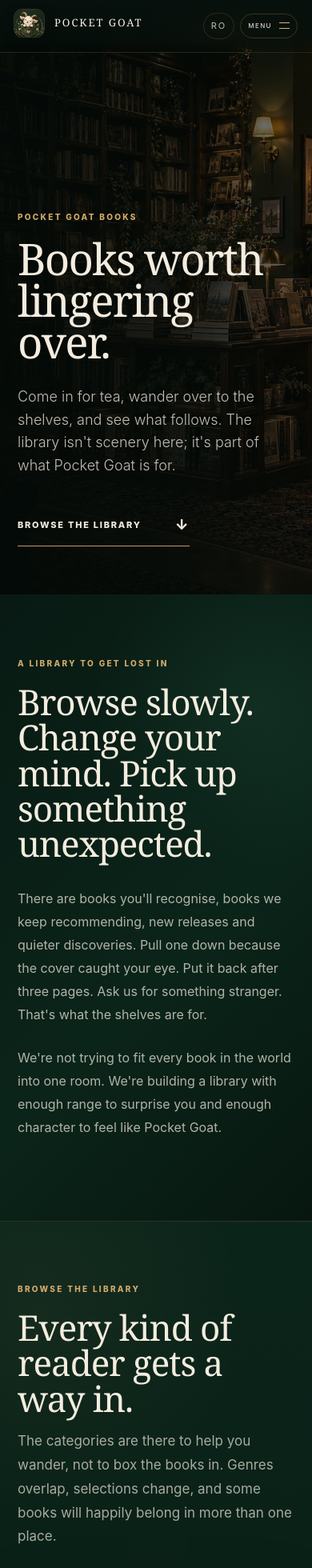
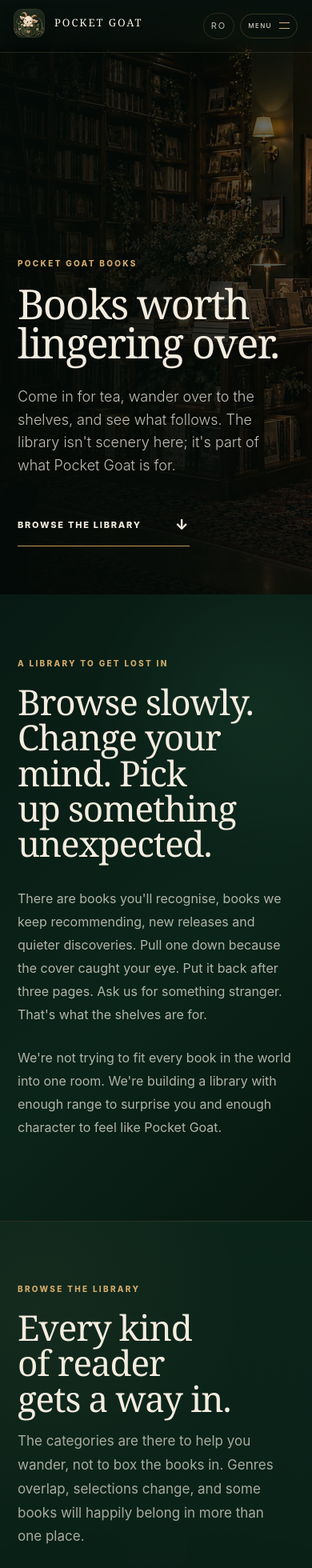
Before and after one commit to drezzillah-prog/pocket-goat-website, a Next.js app: page /en/books in a window 390 px wide. Shown: the top 1960 px of the page at 80% size. Built offline with nearby package versions, Linux system fonts and the light colour scheme.

Commit message:
polish: balance typography across compact mobile layouts

```diff
--- a/src/app/globals.css
+++ b/src/app/globals.css
@@ -1170,3 +1170,51 @@
   }
   .events-all-button{justify-self:start}
 }
+
+
+/* Final visual QA — heading rhythm and compact-phone resilience */
+.hero h1,
+.subhero h1,
+.books-hero h1,
+.section-heading h2,
+.welcome-copy h2,
+.space-principles-heading h2,
+.books-intro h2,
+.books-section-heading h2,
+.books-rec-copy h2,
+.books-dobrogea-copy h2,
+.read-here h2,
+.books-culture h2,
+.book-finds-you blockquote,
+.manifesto-section blockquote,
+.community-section h2,
+.closing-line{
+  text-wrap:balance;
+}
+.lede,
+.section-heading>p:not(.kicker),
+.welcome-copy>p,
+.books-intro-copy p,
+.books-section-heading>p:not(.kicker),
+.books-rec-copy>p:not(.kicker),
+.books-dobrogea-copy>p:not(.kicker),
+.read-here>div>p:not(.kicker),
+.books-culture>p:not(.kicker){
+  text-wrap:pretty;
+}
+@media(max-width:620px){
+  .hero-copy,.subhero>*:not(.space-hero-index){max-width:100%}
+  .hero h1,.subhero h1,.books-hero h1{letter-spacing:-.035em}
+  .space-hero-actions{row-gap:12px}
+  .space-hero-actions a{min-height:30px}
+  .event-card strong{line-height:1.08}
+  .page-closing{align-items:flex-start}
+}
+@media(max-width:390px){
+  .hero h1{font-size:clamp(50px,14.2vw,62px)}
+  .subhero h1{font-size:clamp(46px,13.2vw,58px)}
+  .books-hero h1{font-size:clamp(46px,13.2vw,58px)}
+  .books-browser-tabs button{padding-inline:18px}
+  .genre-chips{gap:7px}
+  .genre-chips span{padding:9px 11px}
+}
```
